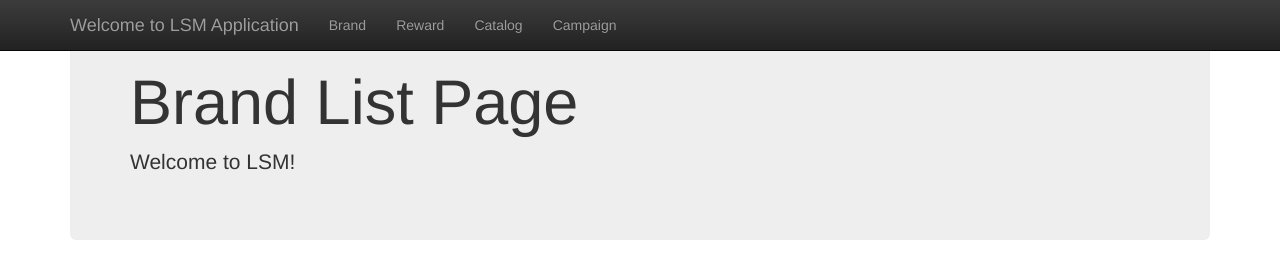
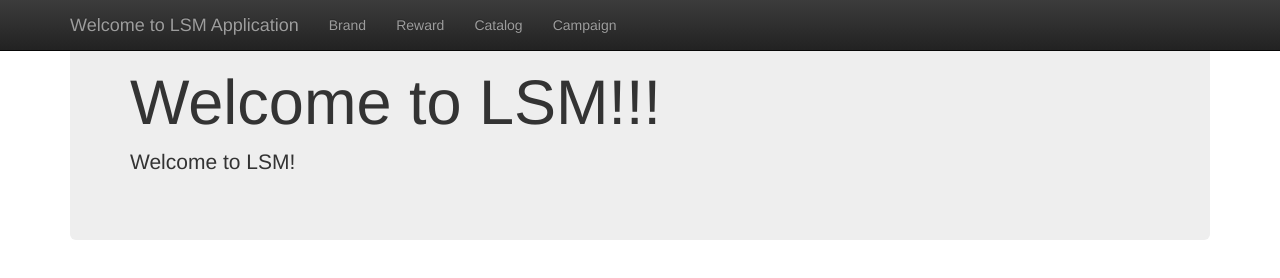
Before and after one commit to agyan2/lsm, a website: page public/index.html in a window 1280 px wide. Drawn offline with nearby package versions, Linux system fonts and the light colour scheme; some packages are replaced by stand-ins of ours.

Commit message:
3rd commit

```diff
--- a/package.json
+++ b/package.json
@@ -1,7 +1,7 @@
 {
   "name": "lsm",
   "version": "1.0.0",
-  "description": "",
+  "description": "lsm",
   "main": "server.js",
   "dependencies": {
     "body-parser": "^1.12.3",
--- a/public/pages/home.html
+++ b/public/pages/home.html
@@ -1,7 +1,7 @@
 <div class="container">
 
 	<div class="jumbotron">
-		<h1>Brand List Page</h1>
+		<h1>Welcome to LSM!!!</h1>
 
 		<p>{{ message }}</p>
 
```
